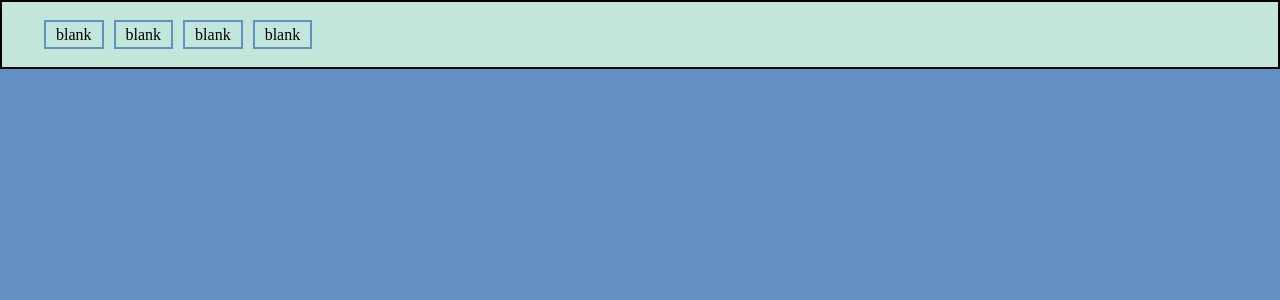
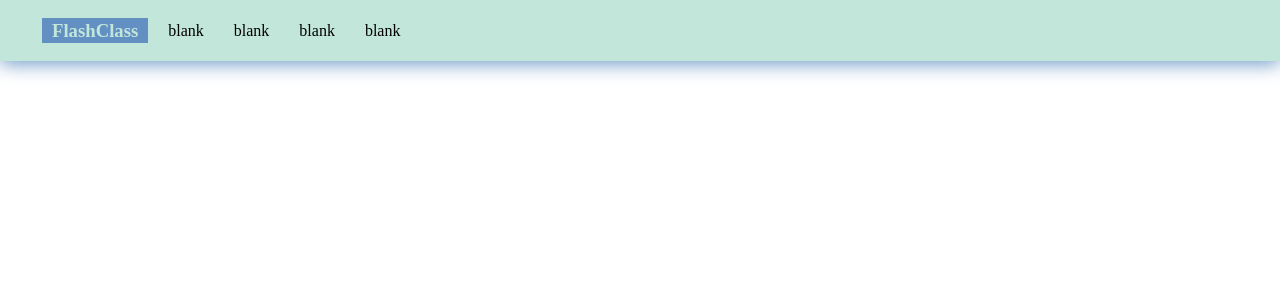
Before and after one commit to coretkusmp/kelompok-chello-webtech, a PHP site: page / in a window 1280 px wide. Shown: the top 300 px of the page. Run offline with PHP 8.4, Linux system fonts and the light colour scheme.

Commit message:
style: change css

```diff
--- a/index.php
+++ b/index.php
@@ -1,7 +1,7 @@
 <!DOCTYPE html>
 <html lang="en">
 <link rel="stylesheet" href="/style/navbar.css">
-<link rel="stylesheet" href="/style/common.css">
+<link rel="stylesheet" href="/style/base.css">
 <head>
     <meta charset="UTF-8">
     <meta name="viewport" content="width=device-width, initial-scale=1.0">
@@ -11,6 +11,7 @@
 <body>
     <div id="navbar">
         <ul>
+            <a href="#"><li><h3>FlashClass</h3></li></a>
             <a href="#"><li>blank</li></a>
             <a href="#"><li>blank</li></a>
             <a href="#"><li>blank</li></a>
--- /dev/null
+++ b/style/base.css
@@ -0,0 +1,3 @@
+body{
+    margin: 0px;
+}
--- a/style/common.css
+++ /dev/null
@@ -1,4 +0,0 @@
-body{
-    margin: 0px;
-    background-color: #6290C3;
-}
--- a/style/navbar.css
+++ b/style/navbar.css
@@ -1,8 +1,8 @@
 #navbar {
     flex-direction: column;
     background-color: #C2E7DA;
+    box-shadow: 0px 2px 20px   #6290C3;
     padding: 2px;
-    border: solid 2px black;
 }
 
 #navbar ul{
@@ -14,7 +14,6 @@
 #navbar ul a{
     text-decoration: none;
     color: black;
-    border: solid 2px #6290C3;
     padding-left: 10px;
     padding-right: 10px;
     height: 25px;
@@ -22,3 +21,23 @@
     justify-content: center;
     align-items: center;
 }
+
+#navbar ul a:hover{
+    color: white;
+    background-color: #6290C3;
+    transition-duration: .5s;
+}
+
+#navbar ul a:nth-child(1){
+    background-color: #6290C3;
+}
+
+#navbar ul a li{
+
+}
+
+
+
+#navbar ul a li h3{
+    color: #C2E7DA;
+}
```
